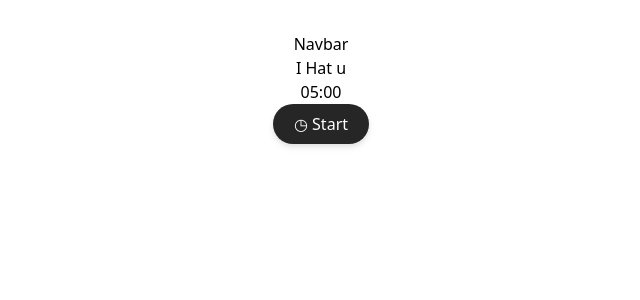
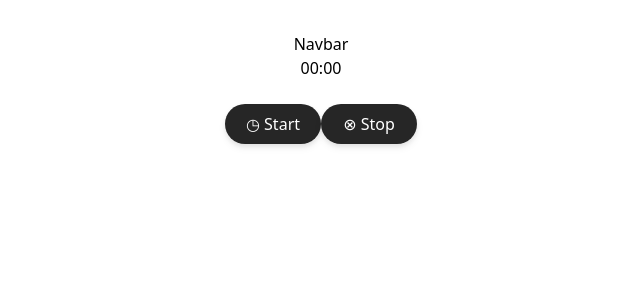
Before and after one commit to sureshgrdr/react_tailwind_css, a React (Vite) app: page / in a window 1280 px wide. Shown: the top 300 px of the page, without its empty margins (319-959 px from the left). Built offline with nearby package versions, Linux system fonts and the light colour scheme; the HTML template or start-up script is replaced by a standard one.

Commit message:
updated Timer

```diff
--- a/src/App.jsx
+++ b/src/App.jsx
@@ -5,9 +5,8 @@ import Timer from "./pages/Timer";
 function App() {
   return (
     <>
-      <div className='container'>
+      <div className="container">
         <NavBar />
-        <div>I Hat u</div>
         <Timer />
       </div>
     </>
--- a/src/pages/Timer.jsx
+++ b/src/pages/Timer.jsx
@@ -1,10 +1,56 @@
-import React from "react";
+import React, { useState } from "react";
 
 export default function Timer() {
+  let time = 300;
+  let timerId;
+  const timer = () => {
+    if (timerId) clearInterval(timerId);
+    let distime = document.querySelector(".disTime");
+    function tick() {
+      const min = String(Math.trunc(time / 60)).padStart(2, 0);
+      const sec = String(Math.trunc(time % 60)).padStart(2, 0);
+
+      distime.textContent = `${min}:${sec}`;
+      //   console.log(`${min}:${sec}`);
+      time--;
+    }
+    tick();
+    const watch = setInterval(tick, 1000);
+
+    return watch;
+  };
+  if (timerId) clearInterval(timerId);
+
+  const toggleBtn = (btn) => {
+    let toggle = document.querySelector(`.${btn}`);
+    toggle.style.display === "none"
+      ? (toggle.style.display = "block")
+      : (toggle.style.display = "none");
+    console.log(toggle);
+  };
+
   return (
     <div>
-      <p>05:00</p>
-      <button className="btn">◷ Start</button>
+      <p className="disTime">00:00</p>
+      <br />
+      <button
+        className="btn startBtn"
+        onClick={() => {
+          timerId = timer();
+          toggleBtn("startBtn");
+        }}
+      >
+        ◷ Start
+      </button>
+      <button
+        className="btn stopBtn"
+        onClick={() => {
+          clearInterval(timerId);
+          toggleBtn("stopBtn");
+        }}
+      >
+        ⊗ Stop
+      </button>
     </div>
   );
 }
```
